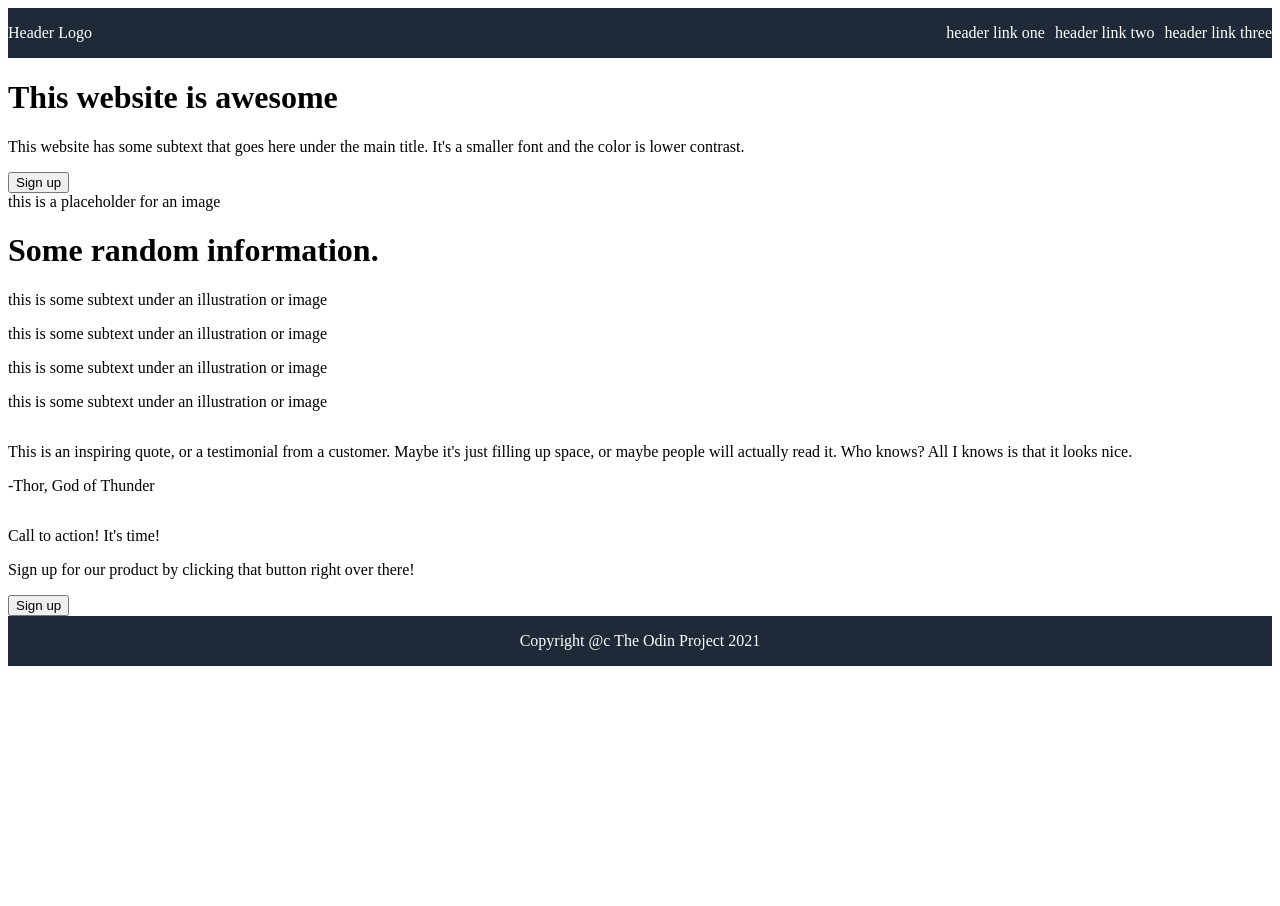
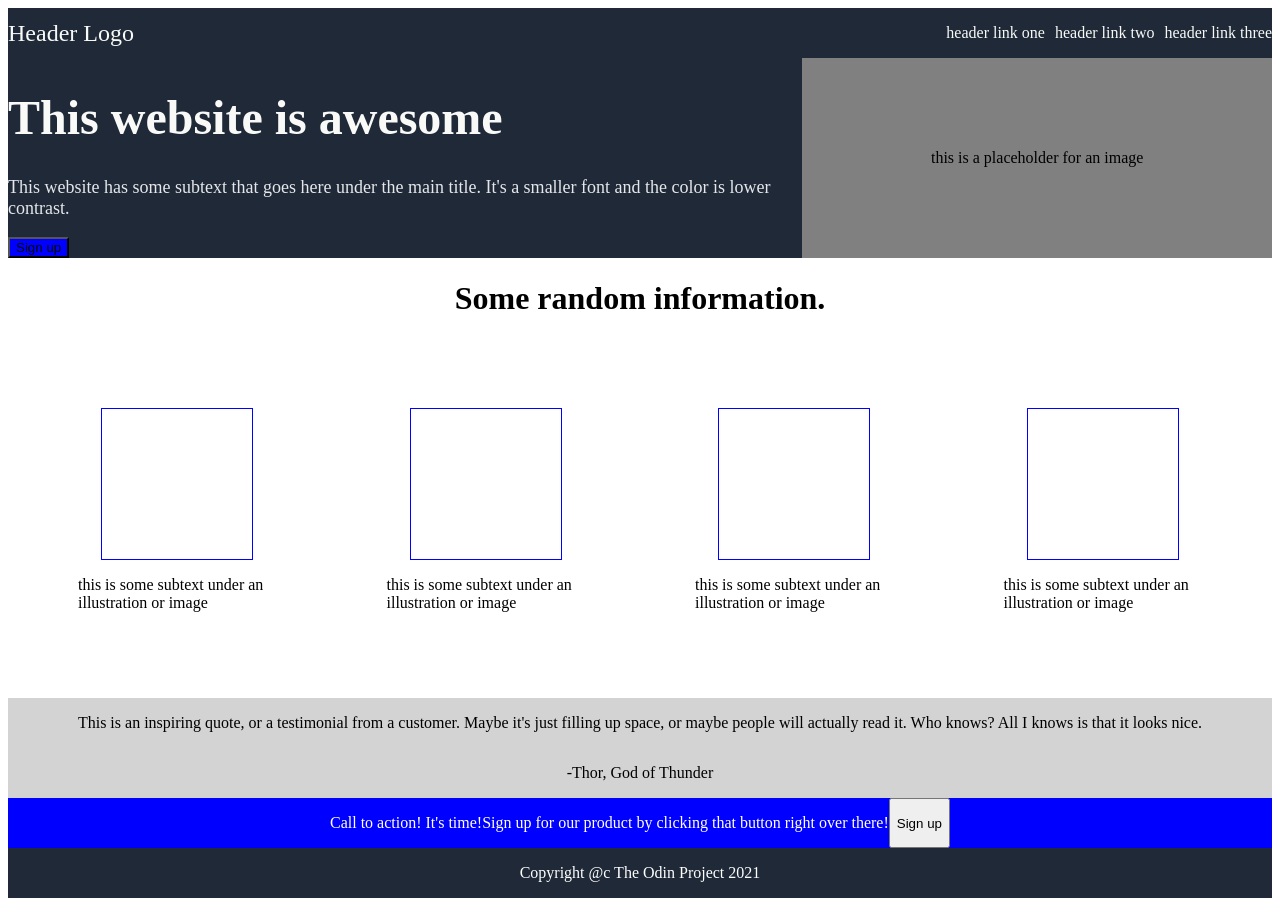
Before and after one commit to Prabinc662/landing-page, a plain HTML site: page index.html in a window 1280 px wide. Before the commit the page ends 800 px from the top, so only its background shows below. Drawn offline with Linux system fonts and the light colour scheme.

Commit message:
Add basic layout

```diff
--- a/index.html
+++ b/index.html
@@ -7,7 +7,7 @@
     </head>
     <body>
         <div class="header">
-            <div>Header Logo</div>
+            <div class="logo">Header Logo</div>
             <div class="links">
                 <ul>
                     <li>header link one</li>
@@ -16,38 +16,54 @@
                 </ul>
             </div>
         </div>
+        <div class="hero">
             <div>
-            <h1>This website is awesome</h1>
-            <p>This website has some subtext
+                <h1 class="primary">This website is awesome</h1>
+                <p class="secondary">This website has some subtext
                 that goes here under the main
                 title. It's a smaller font and the
                 color is lower contrast.
                 </p>
-            <button>Sign up</button>
-            <div>this is a placeholder for an
+                <button class="button1">Sign up</button>
+            </div>
+            <div class="placeholder">this is a placeholder for an
                 image
             </div>
         </div>
         <div>
+            <div class="information">
                 <h1>Some random information.</h1>
-            <div class="card"></div>
-            <p>this is some subtext under an
-                illustration or image
-            </p>
-            <div class="card"></div>
-            <p>this is some subtext under an
-                illustration or image
-            </p>
-            <div class="card"></div>
-            <p>this is some subtext under an
-                illustration or image
-            </p>
-            <div class="card"></div>
+            </div>
+            <div class="card-holder">
+                <div class="card">
+                    <div class="one"></div>
                     <p>this is some subtext under an
                         illustration or image
                     </p>
                 </div>
-        <div>
+                <div class="card">
+                    <div class="one"></div>
+                    <p>this is some subtext under an
+                        illustration or image
+                    </p>
+                </div>
+                <div class="card">
+                    <div class="one"></div>
+                    <p>this is some subtext under an
+                        illustration or image
+                    </p>
+                </div>
+                <div class="card">
+                    <div class="one"></div>
+                    <p>this is some subtext under an
+                        illustration or image
+                    </p>
+                </div>
+            </div>
+
+            </div>
+        </div>
+        <div class="quote">
             <p>This is an inspiring quote, or a
                 testimonial from a customer. Maybe it's
                 just filling up space, or maybe people
@@ -56,7 +72,7 @@
             </p>
             <p>-Thor, God of Thunder</p>
         </div>
-        <div>
+        <div class="action">
             <p>Call to action! It's time!</p>
             <p>Sign up for our product by clicking that
                 button right over there!
--- a/style.css
+++ b/style.css
@@ -10,7 +10,11 @@ body {
     justify-content: space-between;
     align-items: center;
     background-color: #1F2937;
-    color: white;
+    color: #F9FAF8;
+}
+
+.logo {
+    font-size: 24px;
 }
 
 ul {
@@ -19,6 +23,78 @@ ul {
     list-style-type: none;
 }
 
+.hero {
+    background-color: #1F2937;
+    display: flex;
+    justify-content: space-between;
+    gap: 16px;
+}
+
+.primary {
+    font-size: 48px;
+    color: #F9FAF8;
+    font-weight: 900;
+}
+
+.secondary {
+    font-size: 18px;
+    color: #E5E7EB;
+}
+
+.button1 {
+    background-color: blue;
+}
+
+.placeholder {
+    width: 500px;
+    background-color: grey;
+    display: flex;
+    justify-content: center;
+    align-items: center;
+}
+
+.information {
+    display: flex;
+    justify-content: center;
+}
+
+.card-holder {
+    display: flex;
+    gap: 10px;
+    padding: 20px;
+}
+
+.card {
+    display: flex;
+    flex-direction: column;
+    /* flex: 1; */
+    justify-content: center;
+    align-items: center;
+    padding: 50px;
+}
+
+.one {
+    width: 150px;
+    height: 150px;
+    border: 1px solid blue;
+}
+
+.quote {
+    display: flex;
+    justify-content: center;
+    align-items: center;
+    background-color: lightgray;
+    flex-direction: column;
+}
+
+.action {
+    background-color: blue;
+    color: white;
+    display: flex;
+    justify-content: center;
+}
+
+
 .footer {
     background-color: #1F2937;
     color: white;
```
Also changed, not shown: 01.png (added), 02.png (added). Lines whose indentation alone changed are shown as unchanged.
